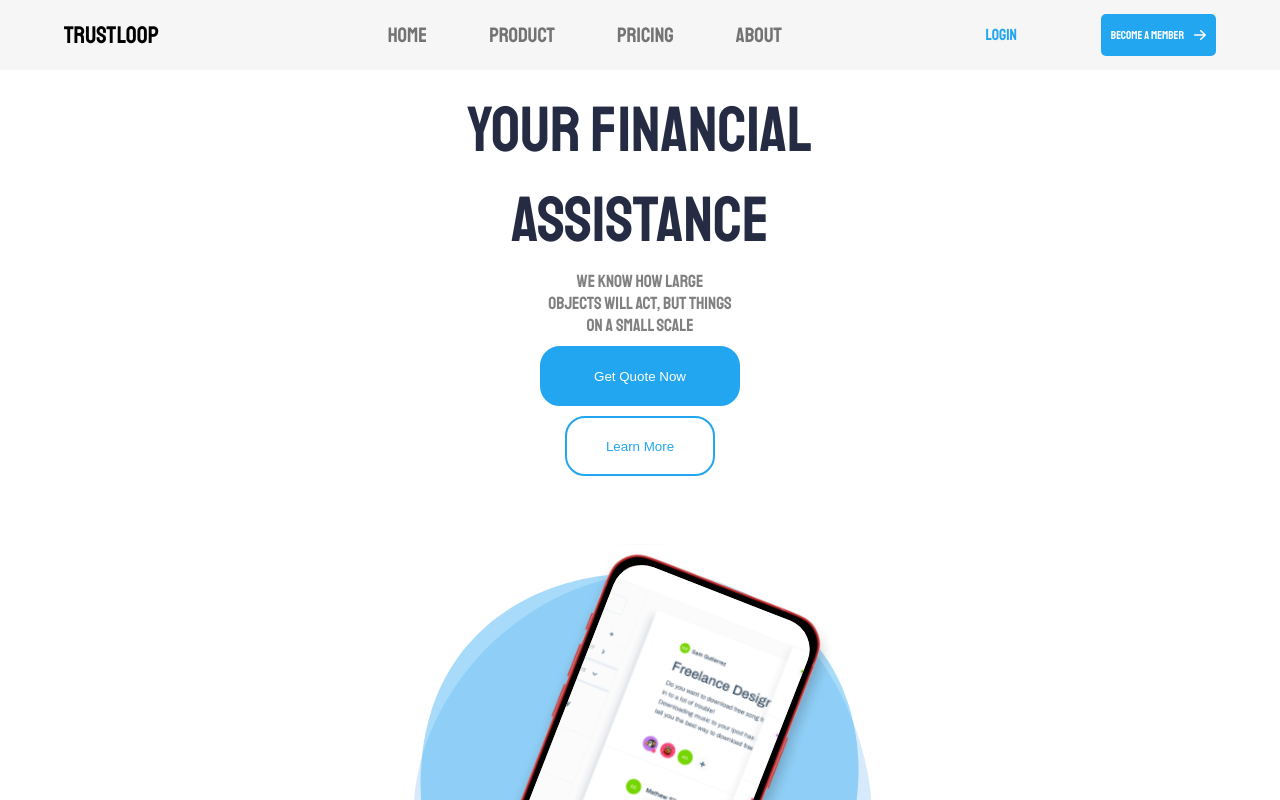
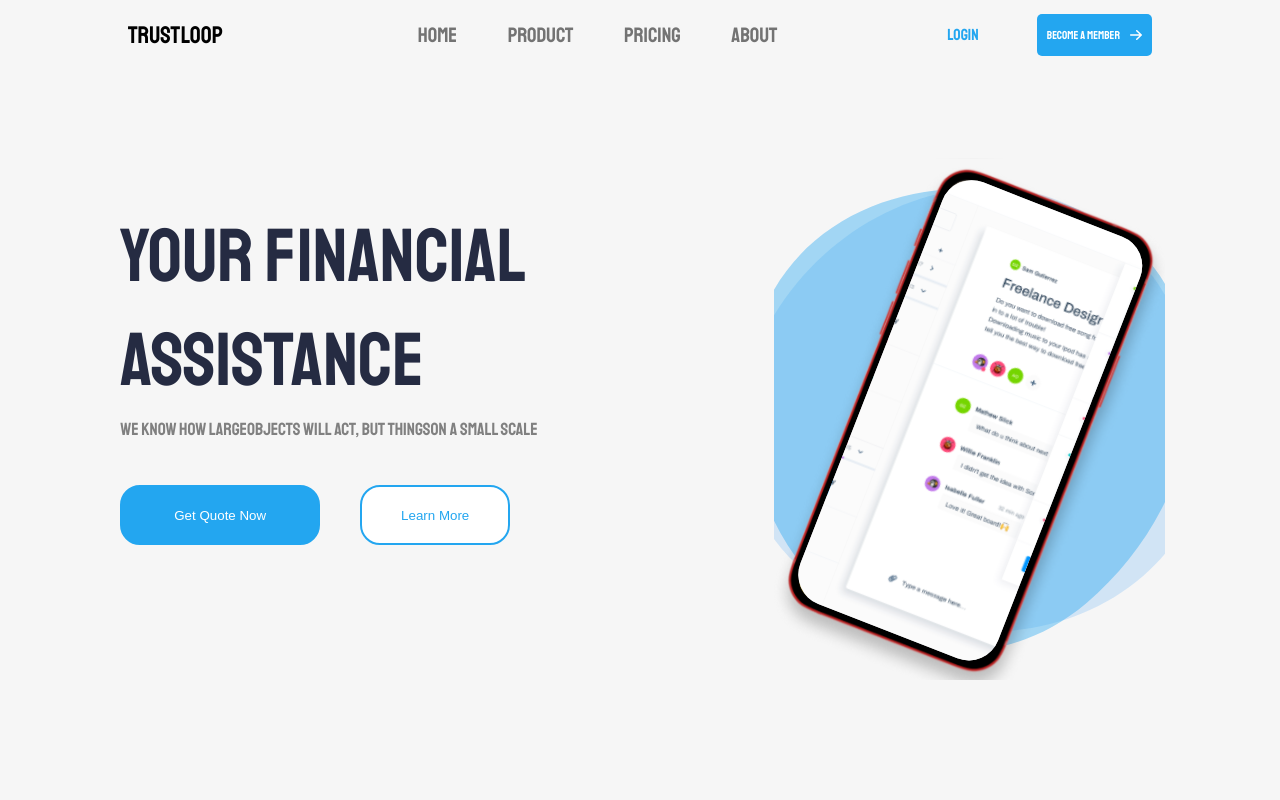
Before and after one commit to Doyen04/trustloop, a React (Vite) app: page / in a window 1280 px wide. Shown: the top 800 px of the page. Built offline with nearby package versions, Linux system fonts and the light colour scheme.

Commit message:
made the main-body component desktop responsive

```diff
--- a/src/styles/header.css
+++ b/src/styles/header.css
@@ -4,7 +4,7 @@
     height: var(--header-height);
     background-color: #F6F6F6;
     font-family: 'Staatliches', 'CPMono';
-    padding:0 5vw;
+    padding:0 10vw;
     display: flex;
     justify-content: space-between;
     align-items: center;
--- a/src/styles/mainbody.css
+++ b/src/styles/mainbody.css
@@ -1,9 +1,10 @@
 
 
 .mainbody-container{
+    background-color: #F6F6F6;
     padding-top: var(--header-height);
     width: 100%;
-    height: calc(100vh - var(--header-height));
+    /* height: calc(100vh - var(--header-height)); */
 }
 .text-description{
     padding: 20px 5px;
@@ -56,3 +57,38 @@
     width: 100%;
     height: 550px;
 }
+@media (min-width:910px) {
+    .mainbody-container{
+        display: flex;
+        justify-content: space-between;
+        align-items: center;
+        width: 100%;
+        height: max(600px, 100vh) ;
+        padding: 0 9vw;
+    }
+    .text-description{
+        display: flex;
+        flex-direction: column;
+        align-items: flex-start;
+    }
+   .description{
+    display: flex;
+    flex-direction: column;
+    align-items: flex-start;
+    font-size: 4.7em;
+   }
+   .sub-description{
+    display: flex;
+   }
+   .main-button-container{
+    display: flex;
+    flex-direction: row;
+    justify-content: flex-start;
+    gap: 40px;
+   }
+   .mainbody-container > img{
+    width: 50%;
+    height: 70%;
+
+   }
+}
```
